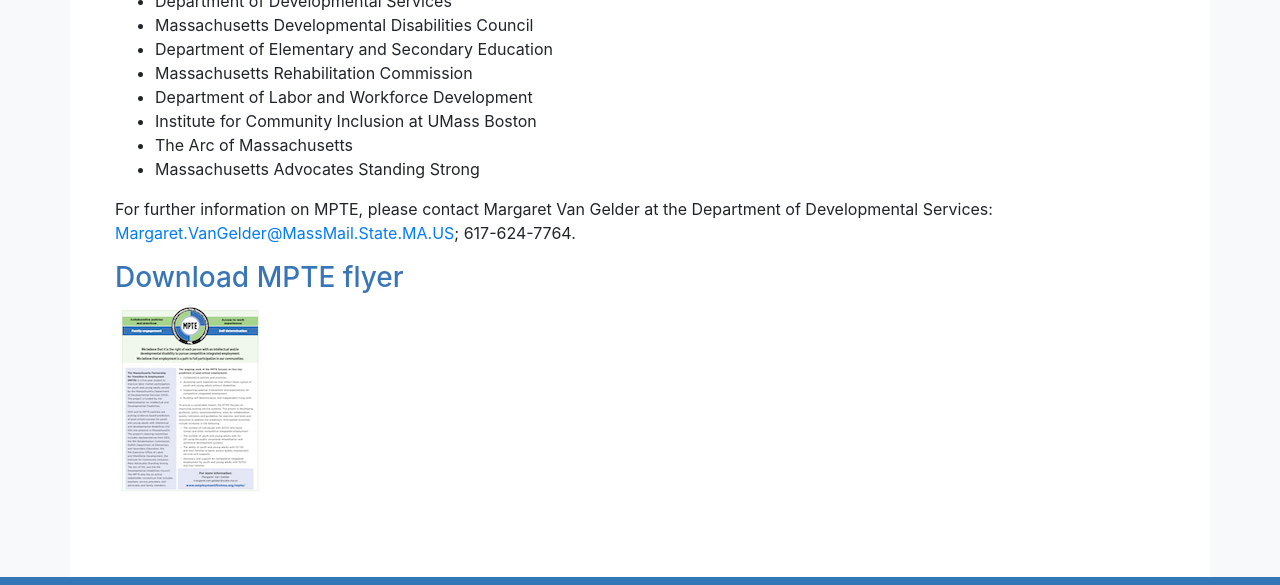
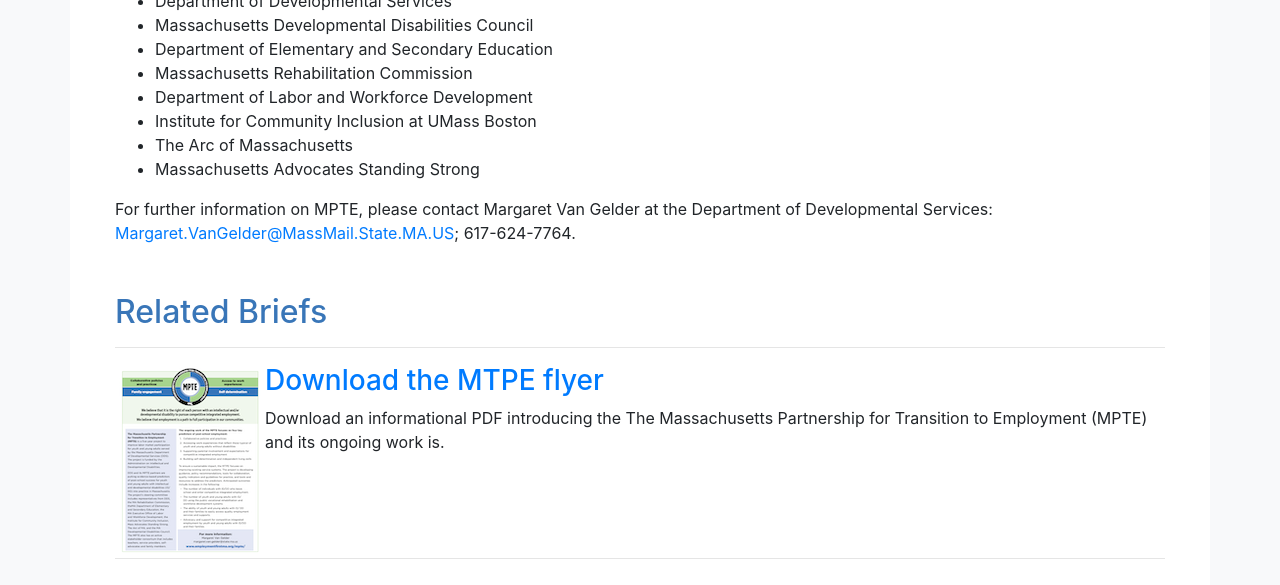
Before and after one commit to communityinclusion/employmentfirstma.org, a Jekyll site: the page built from pages/mpte.md, in a window 1280 px wide and 900 px high, scrolled down 992 px, cut to the strip 0-585 px from the top of the window. Built offline with Jekyll 4.4.1, drawn with Linux system fonts in a browser that asks for light colours; nearby versions of some CDN libraries; a script that is not in the unit is left out; comment, search, counter and statistics services are not loaded.

Commit message:
pdf madness

```diff
--- a/pages/mpte.md
+++ b/pages/mpte.md
@@ -52,7 +52,11 @@
 For further information on MPTE, please contact Margaret Van Gelder at the Department of Developmental Services: <a
     href="mailto:Margaret.VanGelder@MassMail.State.MA.US">Margaret.VanGelder@MassMail.State.MA.US</a>; 617-624-7764.
 
-### Download MPTE flyer
-<p>
-    <a href="/files/MTPE_flyer.pdf"><img src="/img/MTPE_flyer_th.png" alt="download the MPTD flyer"></a>
-</p>
+
+<h2  style="clear:both;padding-top:1em;">Related Briefs</h2>
+<hr>
+
+ <a href="/files/MTPE_flyer.pdf"><img src="/img/MTPE_flyer_th.png" alt="download the MPTD flyer" class="float-left"></a>
+<h3><a href="/files/MTPE_flyer.pdf">Download the MTPE flyer</a></h3>
+<p>Download an informational PDF introducing the The Massachusetts Partnership for Transition to Employment (MPTE) and its ongoing work is.</p>
+<hr style="clear:both">
```
Also changed, not shown: pages/mpte_we.md (+3 -1 lines), img/community_transportation_F_th.png (added), 3 other files.
